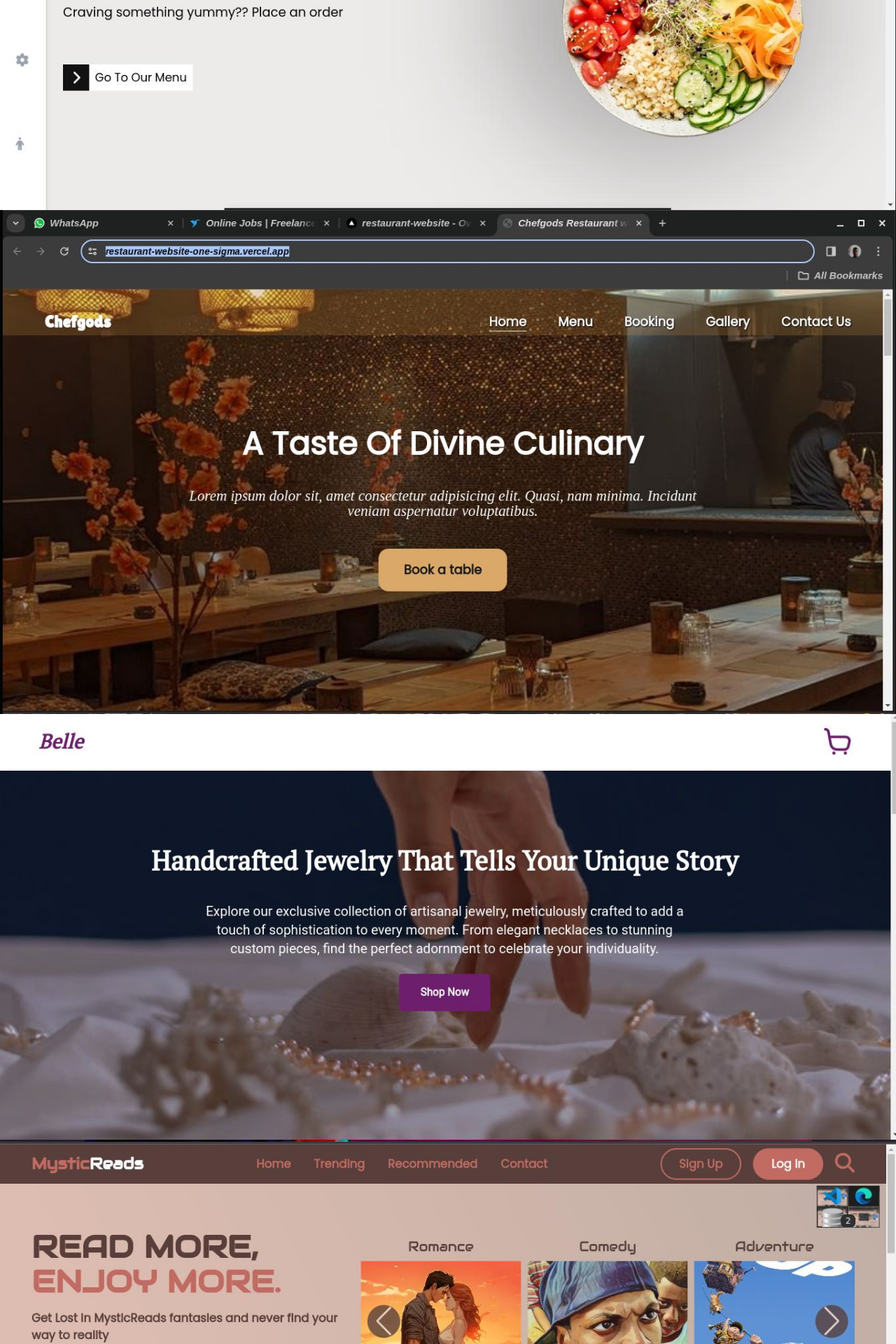
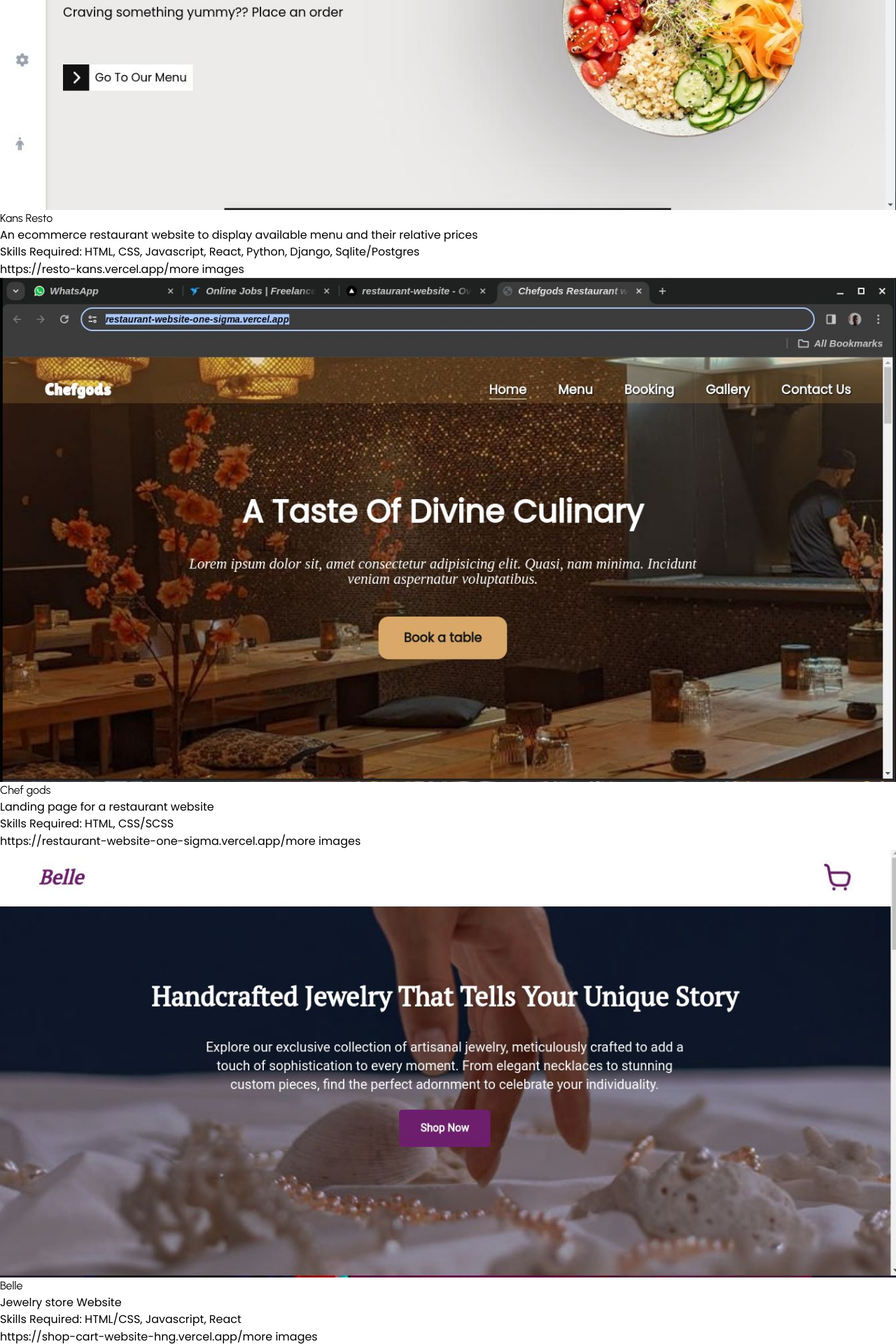
Before and after one commit to Asuraking913/MyPortfolio, a React (Vite) app: page / in a window 1280 px wide. Shown: the part 2816-4736 px from the top of the page at 70% size. Built offline with nearby package versions, Linux system fonts and the light colour scheme.

Commit message:
update: new changes to project components

```diff
--- a/src/components/home/projectComp.jsx
+++ b/src/components/home/projectComp.jsx
@@ -1,10 +1,29 @@
 import React from 'react'
+import { Link } from 'react-router-dom'
 
-function ProjectComp({images, name, descp, link}) {
+function ProjectComp({images, name, descp, link, skill}) {
   return (
-    <div className='flex h-[450px] shadow-sm shadow-[--black] rounded-[.8px]'>
+    <div className='flex min-h-[280px] flex-col items-start p-[4px] gap-[5px] bg-[#e2e1de67] rounded-[5px]'>
         <div className=''>
             <img src={images[0]} alt="" />
+        </div>
+
+        <div className='flex flex-col'>
+          <h3 className='urba sm:text-[2rem] text-[1.5rem] font-semibold'>{name}</h3>
+          <p className='pop text-[0.9rem]'>{descp}</p>
+        </div>
+
+        <p className='pop text-[0.9rem]'><span className='font-bold'>Skills Required:</span> {skill}</p>
+
+
+        <div className='flex items-center justify-between w-full'>
+          <Link to={"/"} className='pop text-[0.9rem] underline sm:hover:opacity-60'>
+            {link}
+          </Link>
+
+          <button className='pop text-[0.9rem] p-[10px] bg-[--black] text-[--white] rounded-[2px] sm:hover:opacity-60 sm:hover:scale-105 duration-[0.2s]'>
+            more images
+          </button>
         </div>
     </div>
   )
--- a/src/components/home/projects.jsx
+++ b/src/components/home/projects.jsx
@@ -19,35 +19,41 @@ function Projects() {
         img: [resto1, resto2, resto3, resto4],
         name: "Kans Resto",
         descp: "An ecommerce restaurant website to display available menu and their relative prices",
-        link: "resto"
+        link: "https://resto-kans.vercel.app/",
+        skills: "HTML, CSS, Javascript, React, Python, Django, Sqlite/Postgres"
     },
     {
       img: [chef, chef1, chef2],
       name: "Chef gods",
       descp: "Landing page for a restaurant website",
-      link: "chef"
+      link: "https://restaurant-website-one-sigma.vercel.app/",
+      skills: "HTML, CSS/SCSS"
+
     },
     {
       img: [belle],
       name: "Belle",
       descp: "Jewelry store Website",
-      link: "belle"
+      link: "https://shop-cart-website-hng.vercel.app/",
+      skills: "HTML/CSS, Javascript, React"
+
     },
     {
       img: [mystic, mystic1, mystic2],
       name: "Mystic Reads",
       descp: "Social Media Website for reading novels",
-      link: "mystic"
+      link: "https://mystic-reads.vercel.app/",
+      skills: "HTML/CSS, Javascript, Python, Flask, Postgres"
     },
  ]
 
- const projects = projectList.map((items, i) => <ProjectComp images={items.img} name={items.name} link={items.link} descp={items.descp}/>)
+ const projects = projectList.map((items, i) => <ProjectComp images={items.img} name={items.name} skill={items.skills} link={items.link} descp={items.descp}/>)
 
   return (
    <section className='min-h-[60vh] py-[2em] sm:px-[--pdx]'>
         <h2 className='sm:text-[2rem] text-[1.5rem] urba font-semibold text-center'>Some of My Projects</h2>
 
-        <div className='grid grid-cols-3 gap-[20px]'>
+        <div className='grid grid-cols-2 gap-[20px] mt-[20px]'>
           {projects}
         </div>
    </section>
```
